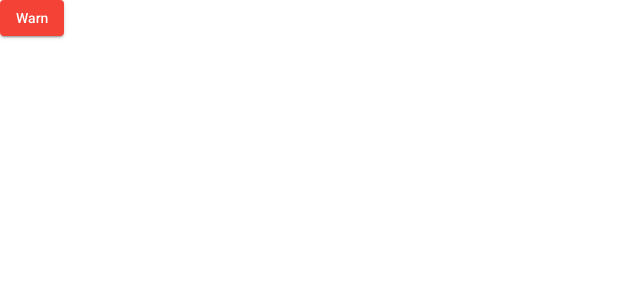
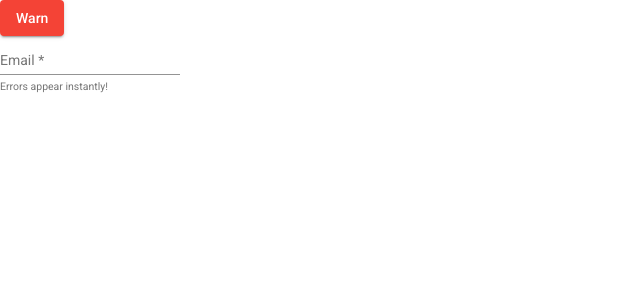
Before and after one commit to siren-k/angular-material-example, an Angular app: page / in a window 1280 px wide. Shown: the top 300 px of the page, without its empty margins (0-640 px from the left). Built offline with nearby package versions, Linux system fonts and the light colour scheme.

Commit message:
Angular Material Input 사용하기

```diff
--- a/angular.json
+++ b/angular.json
@@ -27,7 +27,7 @@
               "src/assets"
             ],
             "styles": [
-              "./node_modules/@angular/material/prebuilt-themes/purple-green.css",
+              "./node_modules/@angular/material/prebuilt-themes/indigo-pink.css",
               "src/styles.css"
             ],
             "scripts": []
@@ -95,7 +95,7 @@
               "src/assets"
             ],
             "styles": [
-              "./node_modules/@angular/material/prebuilt-themes/purple-green.css",
+              "./node_modules/@angular/material/prebuilt-themes/indigo-pink.css",
               "src/styles.css"
             ],
             "scripts": []
--- a/src/app/app.component.html
+++ b/src/app/app.component.html
@@ -1 +1,16 @@
 <button mat-raised-button color="warn">Warn</button>
+
+<form class="example-form">
+  <mat-form-field class="example-full-width">
+    <mat-label>Email</mat-label>
+    <input type="email" matInput [formControl]="emailFormControl" [errorStateMatcher]="matcher"
+           placeholder="Ex. pat@example.com">
+    <mat-hint>Errors appear instantly!</mat-hint>
+    <mat-error *ngIf="emailFormControl.hasError('email') && !emailFormControl.hasError('required')">
+      Please enter a valid email address
+    </mat-error>
+    <mat-error *ngIf="emailFormControl.hasError('required')">
+      Email is <strong>required</strong>
+    </mat-error>
+  </mat-form-field>
+</form>
--- a/src/app/app.component.ts
+++ b/src/app/app.component.ts
@@ -1,4 +1,14 @@
 import { Component } from '@angular/core';
+import { FormControl, FormGroupDirective, NgForm, Validators } from '@angular/forms';
+import { ErrorStateMatcher } from '@angular/material/core';
+
+/** Error when invalid control is dirty, touched, or submitted. */
+export class MyErrorStateMatcher implements ErrorStateMatcher {
+  isErrorState(control: FormControl | null, form: FormGroupDirective | NgForm | null): boolean {
+    const isSubmitted = form && form.submitted;
+    return !!(control && control.invalid && (control.dirty || control.touched || isSubmitted));
+  }
+}
 
 @Component({
   selector: 'app-root',
@@ -7,4 +17,11 @@
 })
 export class AppComponent {
   title = 'angular-material-example';
+
+  emailFormControl = new FormControl('', [
+    Validators.required,
+    Validators.email,
+  ]);
+
+  matcher = new MyErrorStateMatcher();
 }
```
Also changed, not shown: src/app/app.module.ts (+6 -2 lines).
